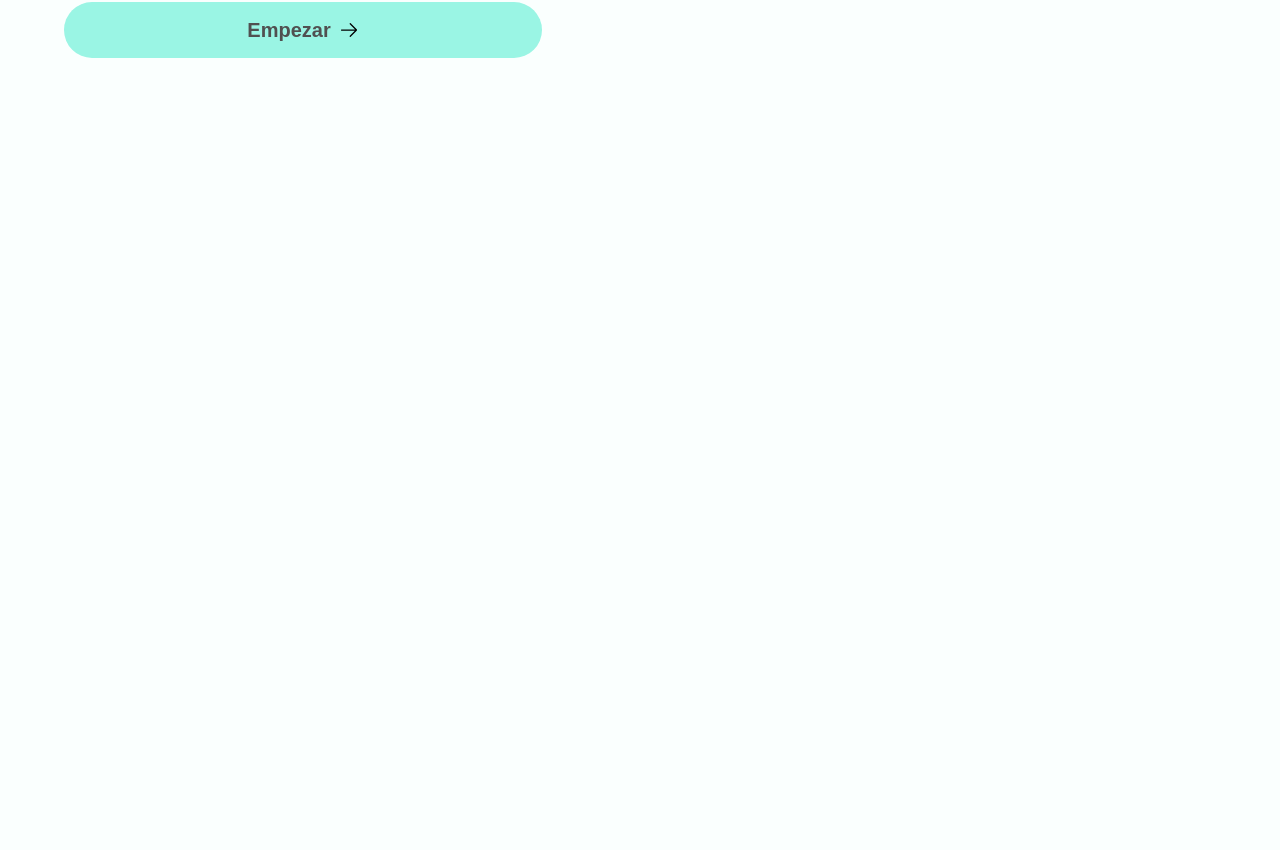
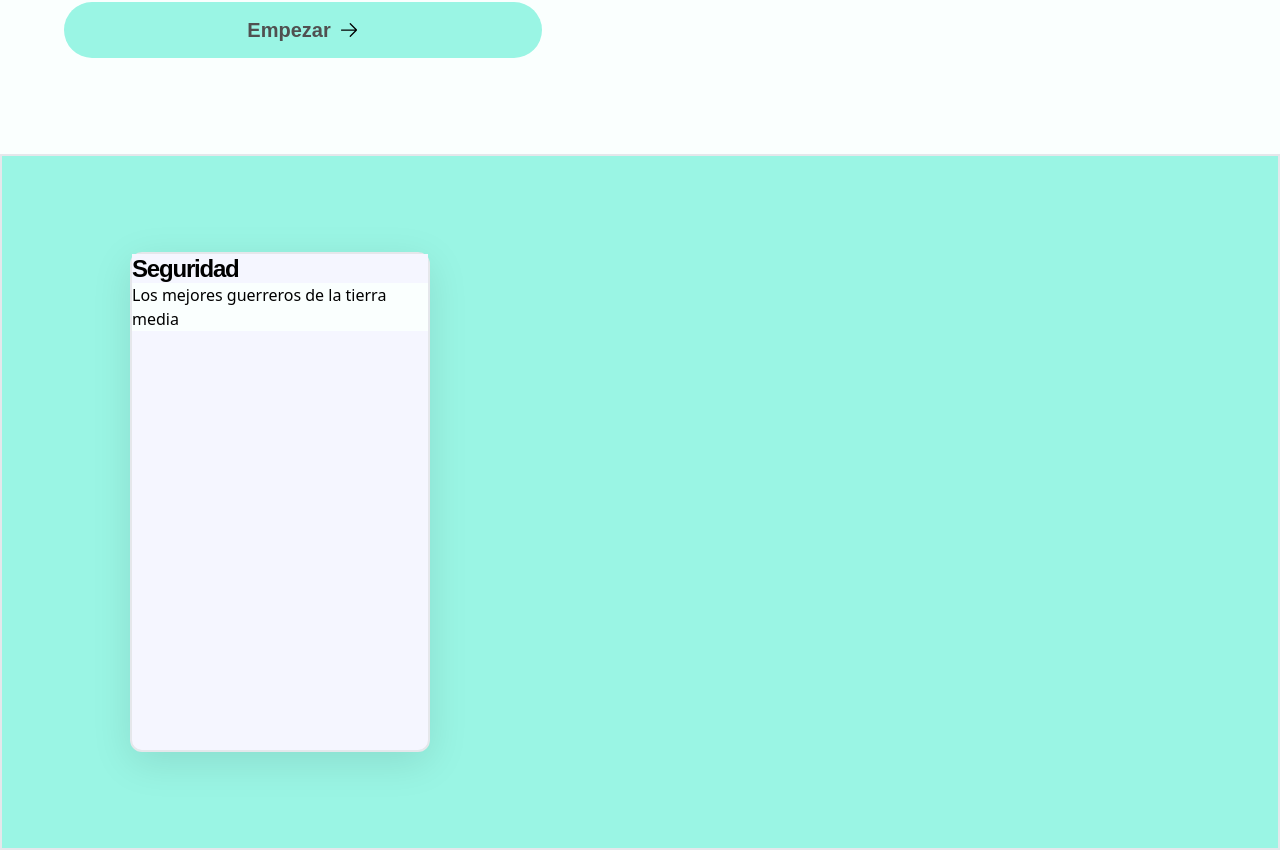
Before and after one commit to feixes/khazad-dum-delivery, a React (Vite) app: page / in a window 1280 px wide. Shown: the part 763-1613 px from the top of the page. Before the commit the page ends 917 px from the top, so only its background shows below. Built offline with nearby package versions, Linux system fonts and the light colour scheme.

Commit message:
features section started

```diff
--- a/src/landing/pages/HomePage.tsx
+++ b/src/landing/pages/HomePage.tsx
@@ -1,6 +1,5 @@
 import { Hero } from "../../ui/components"
 
-import { rightArrow } from "../../assets/icons"
 import { mapa } from "../../assets/images"
 
 
@@ -8,19 +7,21 @@ import { mapa } from "../../assets/images"
 export const HomePage = () => {
     return (
         <>
-            <Hero imgURL={mapa}>
-                <div className="">
-                    <h1
-                        className="text-8xl font-bold font-palanquin leading-[.95] tracking-tight max-xl:text-[72px] max-[1145px]:text-6xl max-[1070px]:text-3xl">
-                        De la comarca a <span className="text-primary">Mordor</span> en 30 días
-                    </h1>
-                    <p className="text-black-pale mt-6 text-xl leading-10">Transportamos cualquier tipo de joyería para su posterior destrucción en la fragua que lo forjó</p>
-                    <button className="group flex justify-center btn-primary w-full py-4 text-xl mt-20">
-                        Empezar
-                        <img src={rightArrow} alt={rightArrow} className="ml-2 rounded-full w-5 h-5 bg-primary group-hover:bg-primary-dark group-hover:translate-x-5 transition duration-500" />
-                    </button>
+            <section className="mt-10 min-h-[90vh]">
+
+                <Hero imgURL={mapa} />
+            </section>
+
+            <section className="border-2 padding bg-primary w-full">
+                <div className="max-container bg-inherit padding-x">
+                    <div className="border-2 rounded-xl max-w-[300px] h-[500px] bg-pale-blue shadow-3xl flex-col justify-center items-center">
+                        <h4 className="text-2xl bg-inherit font-palanquin font-bold tracking-tighter">Seguridad</h4>
+                        <ul className="bg-inherit">
+                            <li>Los mejores guerreros de la tierra media</li>
+                        </ul>
+                    </div>
                 </div>
-            </Hero>
+            </section>
         </>
     )
 }
--- a/src/ui/components/Hero.tsx
+++ b/src/ui/components/Hero.tsx
@@ -1,9 +1,21 @@
+import { rightArrow } from "../../assets/icons"
 
 
-export const Hero = ({ children, imgURL }) => {
+export const Hero = ({ imgURL }) => {
     return (
         <div className="flex gap-16 max-[1070px]:gap-10 max-container padding max-[1070px]:flex-col">
-            {children}
+
+            <div className="">
+                <h1
+                    className="text-8xl font-bold font-palanquin leading-[.95] tracking-tight max-xl:text-[72px] max-[1145px]:text-6xl max-[1070px]:text-3xl">
+                    De la comarca a <span className="text-primary">Mordor</span> en 30 días
+                </h1>
+                <p className="text-black-pale mt-6 text-xl leading-10">Transportamos cualquier tipo de joyería para su posterior destrucción en la fragua que lo forjó</p>
+                <button className="group flex justify-center btn-primary w-full py-4 text-xl mt-20">
+                    Empezar
+                    <img src={rightArrow} alt={rightArrow} className="ml-2 rounded-full w-5 h-5 bg-primary group-hover:bg-primary-dark group-hover:translate-x-5 transition duration-500" />
+                </button>
+            </div>
 
             <img
                 src={imgURL}
--- a/src/ui/components/NavBar.tsx
+++ b/src/ui/components/NavBar.tsx
@@ -38,7 +38,7 @@ export const NavBar = () => {
 
 
     return (
-        <header className="text-black-pale w-full">
+        <header className="text-black-pale w-full max-h-[10vh]">
             <nav className="max-container flex flex-1 justify-around items-center p-10 mx-auto">
                 <Link to='/'>
                     <img
--- a/tailwind.config.js
+++ b/tailwind.config.js
@@ -30,6 +30,12 @@ export default {
         '4xl': ['48px', '58px'],
         '8xl': ['96px', '106px']
       },
+      boxShadow: {
+        '3xl': '0 10px 40px rgba(0, 0, 0, 0.1)'
+      },
+      screens: {
+        "wide": "1440px"
+      }
     },
   },
   plugins: [],
```
